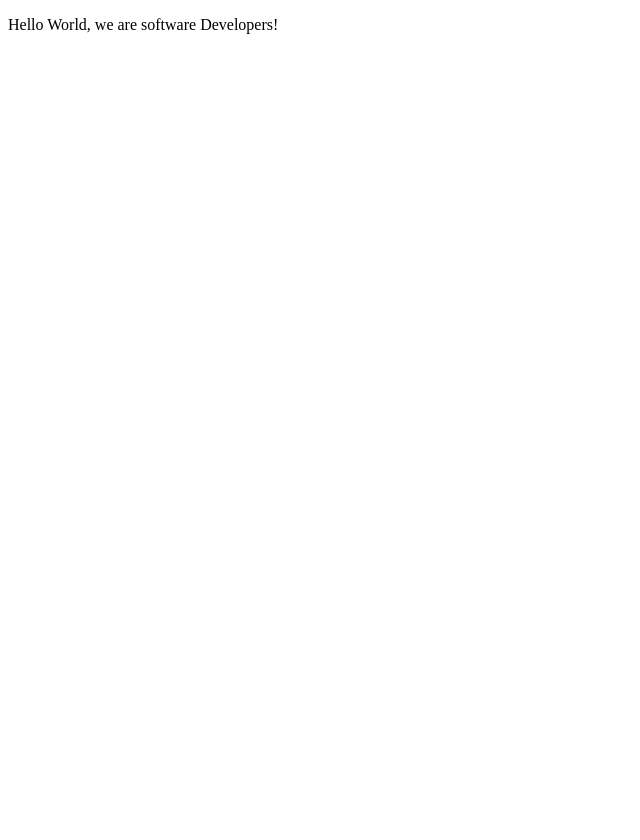
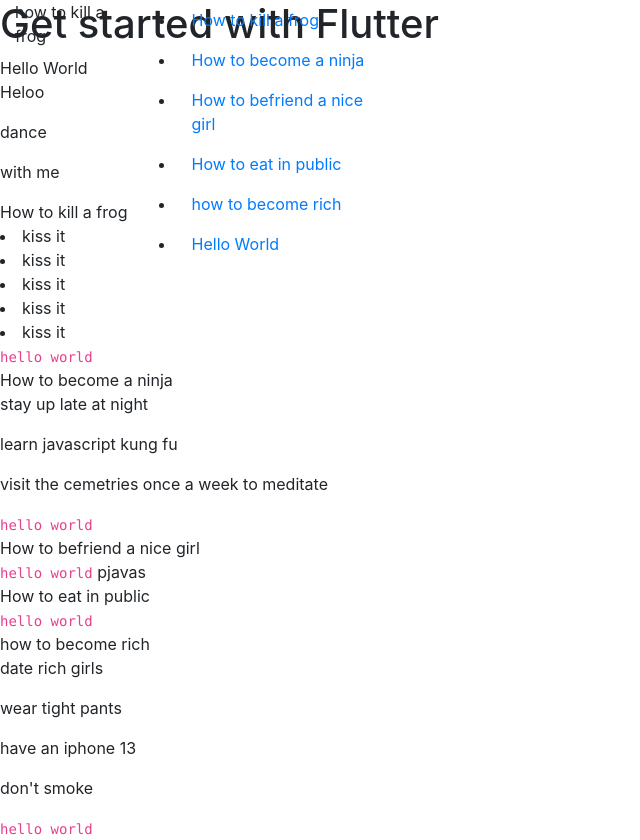
Before and after one commit to kelibst/keli-peter, a plain HTML site: page index.html in a window 1280 px wide. Shown: the whole page, without its empty margins (0-640 px from the left). Before the commit the page ends 800 px from the top, so only its background shows below. Drawn offline with nearby package versions, Linux system fonts and the light colour scheme.

Commit message:
push to development

```diff
--- a/css/style.css
+++ b/css/style.css
@@ -0,0 +1,16 @@
+
+@media only screen and (min-width: 992px) {
+    #navbar{
+        width: 30%;
+        display: flex;
+        float: left;
+        position: fixed;
+        top: 0;
+
+    }
+}
+@media only screen and (max-width: 600px) {
+    body {
+      background-color: grey;
+    }
+  }
--- a/index.html
+++ b/index.html
@@ -1,27 +1,93 @@
 <!DOCTYPE html>
 <html lang="en">
-  <head>
-    <meta charset="UTF-8">
-    <title>Fork Me! FCC: Test Suite Template</title>
-    <link rel="stylesheet" href="css/style.css">
-  </head>
 
-  <body>
-    <script src="https://cdn.freecodecamp.org/testable-projects-fcc/v1/bundle.js"></script>
+<head>
+  <meta charset="UTF-8">
+  <title>Keli and Peter</title>
+  <link rel="stylesheet" href="https://stackpath.bootstrapcdn.com/bootstrap/4.4.1/css/bootstrap.min.css" integrity="sha384-Vkoo8x4CGsO3+Hhxv8T/Q5PaXtkKtu6ug5TOeNV6gBiFeWPGFN9MuhOf23Q9Ifjh" crossorigin="anonymous">
+  <link rel="stylesheet" href="css/style.css">
+</head>
 
-    <!--
+<body>
+  <main id="main-doc">
+    <h1>Get started with Flutter</h1>
+    <section class="main-section" id="Hello_World">
+      <header>Hello World</header>
+      <p>Heloo</p>
+      <p>dance</p>
+      <p>with me</p>
+    </section>
+    <section class="main-section" id="how_to_kill_a_frog">
+      <header>How to kill a frog</header>
+      <li>kiss it</li>
+      <li>kiss it</li>
+      <li>kiss it</li>
+      <li>kiss it</li>
+      <li>kiss it</li>
+      <code>hello world</code>
 
-    Hello Camper!
+    </section>
+    <section class="main-section" id="how_to_become_a_ninja">
+      <header>How to become a ninja</header>
+      <p>stay up late at night</p>
+      <p>learn javascript kung fu</p>
+      <p>visit the cemetries once a week to meditate</p>
+      <code>hello world</code>
+    </section>
+    <section class="main-section" id="How_to_befriend_a_nice_girl">
+      <header>How to befriend a nice girl</header>
+      <code>hello world</code>
+      pjavas
+    </section>
+    <section class="main-section" id="How_to_eat_in_public">
+      <header>How to eat in public</header>
+      <code>hello world</code>
+    </section>
+    <section id="how_to_become_rich" class="main-section" >
+      <header>how to become rich</header>
+      <p>date rich girls</p>
+      <p>wear tight pants</p>
+      <p>have an iphone 13</p>
+      <p>don't smoke</p>
+      <code>hello world</code>
+    </section>
 
-    For now, the test suite only works in Chrome!
-    Please read the README below in the JS Editor before beginning.
-    Feel free to delete this message once you have read it.
-    Good luck and Happy Coding!
+  </main>
 
-    - The freeCodeCamp Team
 
-    -->
-    <p>Hello World, we are software Developers!</p>
-    <script  src="js/index.js"></script>
-  </body>
+<div class="col-xl-2">
+
+    <nav id="navbar">
+        <header>how to kill a frog</header>
+        <ul class="navul">
+          <li class="navli">
+            <a href="#how_to_kill_a_frog" class="nav-link">How to kill a frog</a>
+          </li>
+          <li class="navli">
+              <a href="#how_to_become_a_ninja" class="nav-link">How to become a ninja</a>
+            </li>
+            <li class="navli">
+                <a href="#How_to_befriend_a_nice_girl" class="nav-link">How to befriend a nice girl</a>
+              </li>
+              <li class="navli">
+                  <a href="#How_to_eat_in_public" class="nav-link">How to eat in public</a>
+                </li>
+                <li class="navli">
+                    <a href="#how_to_become_rich" class="nav-link">how to become rich</a>
+                  </li>
+                  <li class="navli">
+                      <a href="#Hello_World" class="nav-link">Hello World</a>
+                    </li>
+
+        </ul>
+      </nav>
+
+</div>
+
+
+  <script src="https://cdn.freecodecamp.org/testable-projects-fcc/v1/bundle.js"></script>
+
+  <script src="js/index.js"></script>
+</body>
+
 </html>
```
